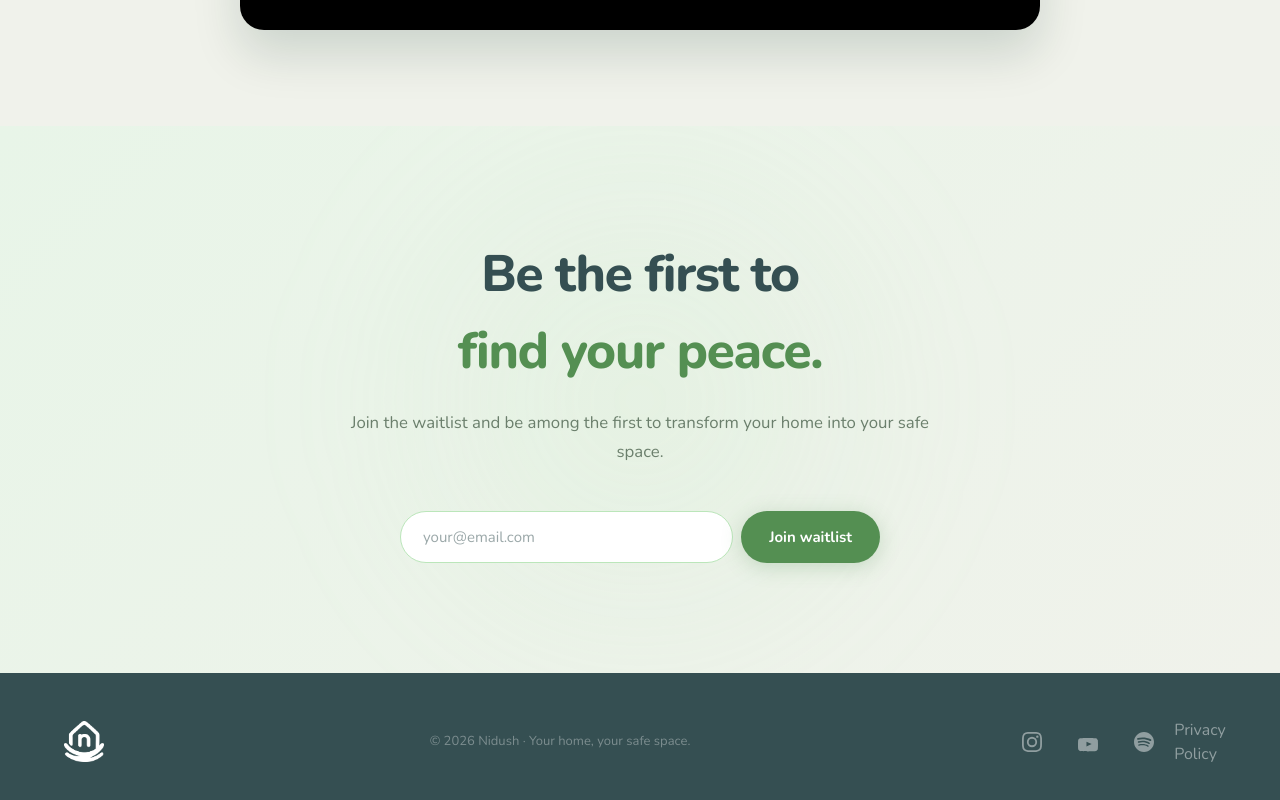
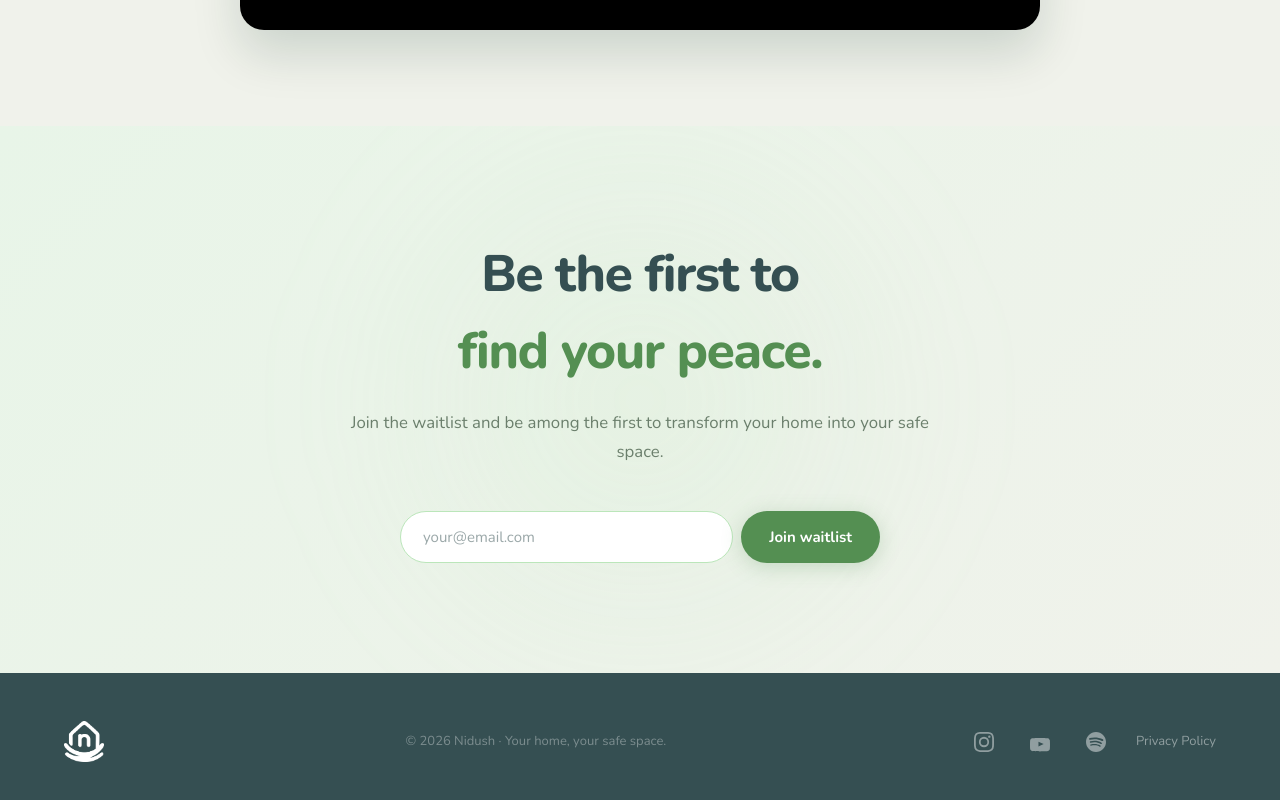
Before and after one commit to Nidush/Nidush_website, a React (Vite) app: page / in a window 1280 px wide. Shown: the part 7486-8286 px from the top of the page. Built offline with nearby package versions, Linux system fonts and the light colour scheme; grey boxes are pictures that could not be loaded.

Commit message:
fix: update YouTube link and improve Footer component styling

```diff
--- a/src/components/Footer.jsx
+++ b/src/components/Footer.jsx
@@ -20,7 +20,7 @@ const LINKS = [
   },
   {
     label: "YouTube",
-    url: "https://www.youtube.com/Nidush-app",
+    url: "https://www.youtube.com/@Nidush-app",
     icon: (
       <svg
         width="22"
@@ -28,7 +28,7 @@ const LINKS = [
         viewBox="0 0 24 17"
         fill="currentColor"
         xmlns="http://www.w3.org/2000/svg"
-        style={{ display: "block" }} // Garante que não há espaços estranhos de linha
+        style={{ display: "block" }}
       >
         <path d="M23.498 6.186a2.94 2.94 0 0 0-2.067-2.078C19.347 3.655 12 3.655 12 3.655s-7.348 0-9.431.453c-1.15.253-2.056 1.156-2.316 2.078C0 7.973 0 11.722 0 11.722s0 3.75.253 5.536c.26.922 1.166 1.825 2.316 2.078 2.083.453 9.431.453 9.431.453s7.348 0 9.431-.453c1.15-.253 2.056-1.156 2.316-2.078.253-1.786.253-5.536.253-5.536s0-3.749-.253-5.536zm-13.344 7.647V8.167l6.233 2.833-6.233 2.833z" />
       </svg>
@@ -86,14 +86,14 @@ const footerStyle = `
       gap: 28px;
     }
     .footer-logo {
-      order: 1; /* Logótipo no topo */
+      order: 1;
     }
     .footer-links {
-      order: 2; /* Ícones e Links no meio */
+      order: 2;
       justify-content: center;
     }
     .footer-copyright {
-      order: 3; /* Copyright no fundo */
+      order: 3;
       text-align: center;
       margin-top: 8px;
     }
@@ -128,6 +128,7 @@ export default function Footer() {
         <div className="footer-links">
           {LINKS.map((link) => {
             const isExternal = link.url && link.url.startsWith("http");
+            const isTextLink = !link.icon;
 
             return (
               <a
@@ -143,8 +144,11 @@ export default function Footer() {
                   textDecoration: "none",
                   transition: "color 0.2s",
                   color: "rgba(255,255,255,0.45)",
-                  width: "32px", // Espaço fixo para cada ícone
-                  height: "32px",
+                  width: isTextLink ? "auto" : "32px", // Auto para texto, 32px para ícones
+                  height: isTextLink ? "auto" : "32px",
+                  whiteSpace: "nowrap", // Garante que o texto fica numa só linha
+                  fontFamily: isTextLink ? fonts.main : undefined,
+                  fontSize: isTextLink ? "13px" : undefined,
                 }}
                 onMouseEnter={(e) =>
                   (e.currentTarget.style.color = colors.softGreen)
@@ -153,7 +157,6 @@ export default function Footer() {
                   (e.currentTarget.style.color = "rgba(255,255,255,0.45)")
                 }
               >
-                {/* Usamos um wrapper span para garantir o alinhamento */}
                 <span
                   style={{
                     display: "flex",
@@ -163,9 +166,7 @@ export default function Footer() {
                     height: "100%",
                   }}
                 >
-                  {/* Aqui injetamos o ícone. Se for um SVG, garantimos que ele preenche o espaço */}
-                  {
-                    link.icon
+                  {link.icon
                     ? React.cloneElement(link.icon, {
                         style: {
                           width: "20px",
@@ -173,8 +174,7 @@ export default function Footer() {
                           display: "block",
                         },
                       })
-                      : link.label // Caso não haja ícone, mostra o texto
-                  }
+                    : link.label}
                 </span>
               </a>
             );
--- a/src/styles/FeaturesPage.css
+++ b/src/styles/FeaturesPage.css
@@ -256,8 +256,17 @@
   padding: clamp(24px, 3vw, 40px);
   border-radius: 28px;
   background: rgba(255, 255, 255, 0.12);
+
+  /* 1. O prefixo -webkit- tem de vir SEMPRE ANTES da versão normal */
+  -webkit-backdrop-filter: blur(18px);
   backdrop-filter: blur(18px);
-  -webkit-backdrop-filter: blur(18px);
+
+  /* 2. OBRIGAR o browser a renderizar este elemento na placa gráfica (GPU).
+        Isto impede que o blur desapareça em produção! */
+  -webkit-transform: translateZ(0);
+  transform: translateZ(0);
+  will-change: transform, backdrop-filter;
+
   border: 1px solid rgba(255, 255, 255, 0.22);
   box-shadow: 0 8px 40px rgba(0, 0, 0, 0.06);
   transition:
@@ -723,8 +732,13 @@
     padding: 22px;
     border-radius: 24px;
     background: rgba(255, 255, 255, 0.22) !important;
+
+    /* Mesma correção de ordem e GPU para o mobile */
+    -webkit-backdrop-filter: blur(28px) !important;
     backdrop-filter: blur(28px) !important;
-    -webkit-backdrop-filter: blur(28px) !important;
+    -webkit-transform: translateZ(0) !important;
+    transform: translateZ(0) !important;
+
     border: 1px solid rgba(255, 255, 255, 0.32) !important;
     box-shadow: 0 4px 24px rgba(0, 0, 0, 0.08) !important;
   }
```
Lines whose indentation alone changed are shown as unchanged.
